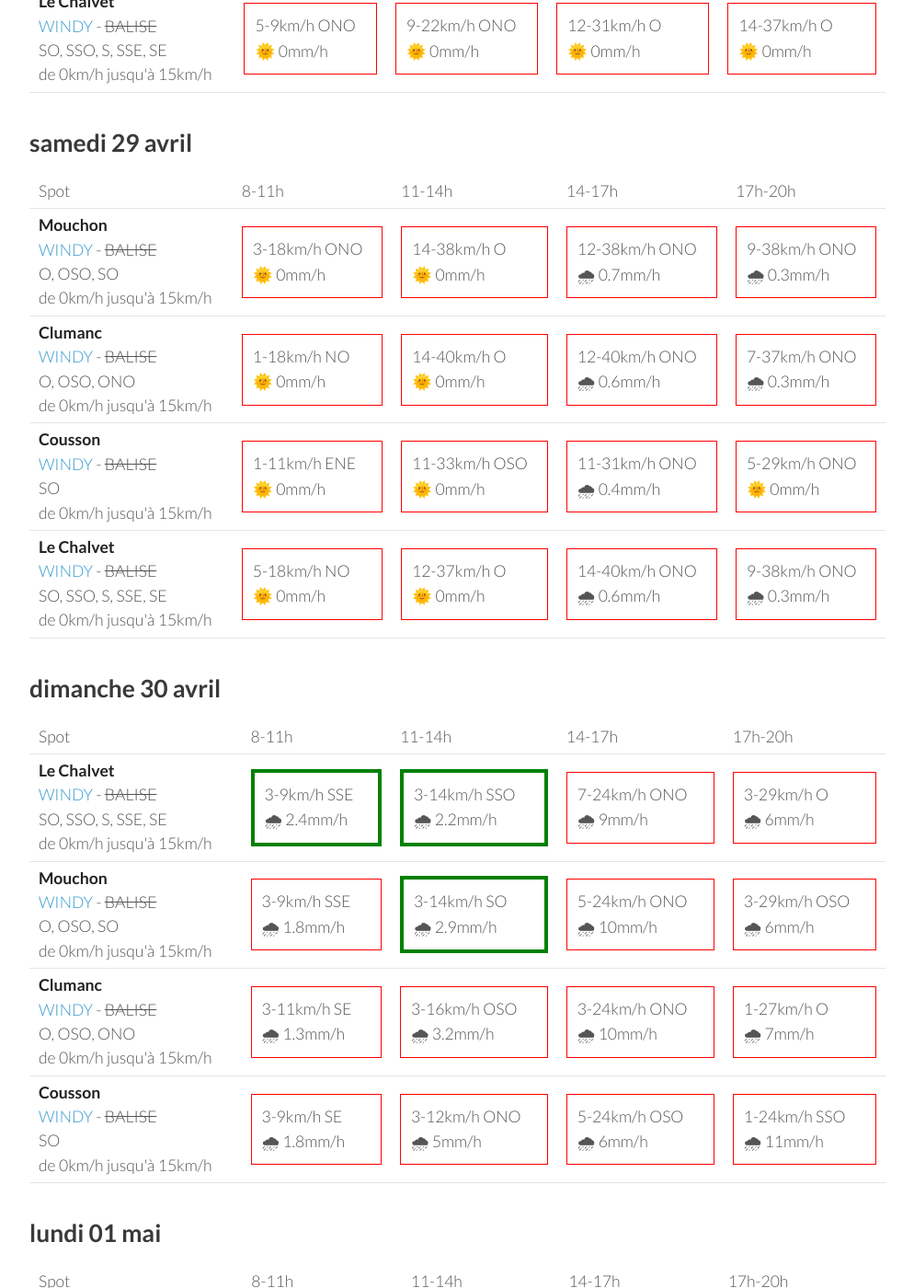
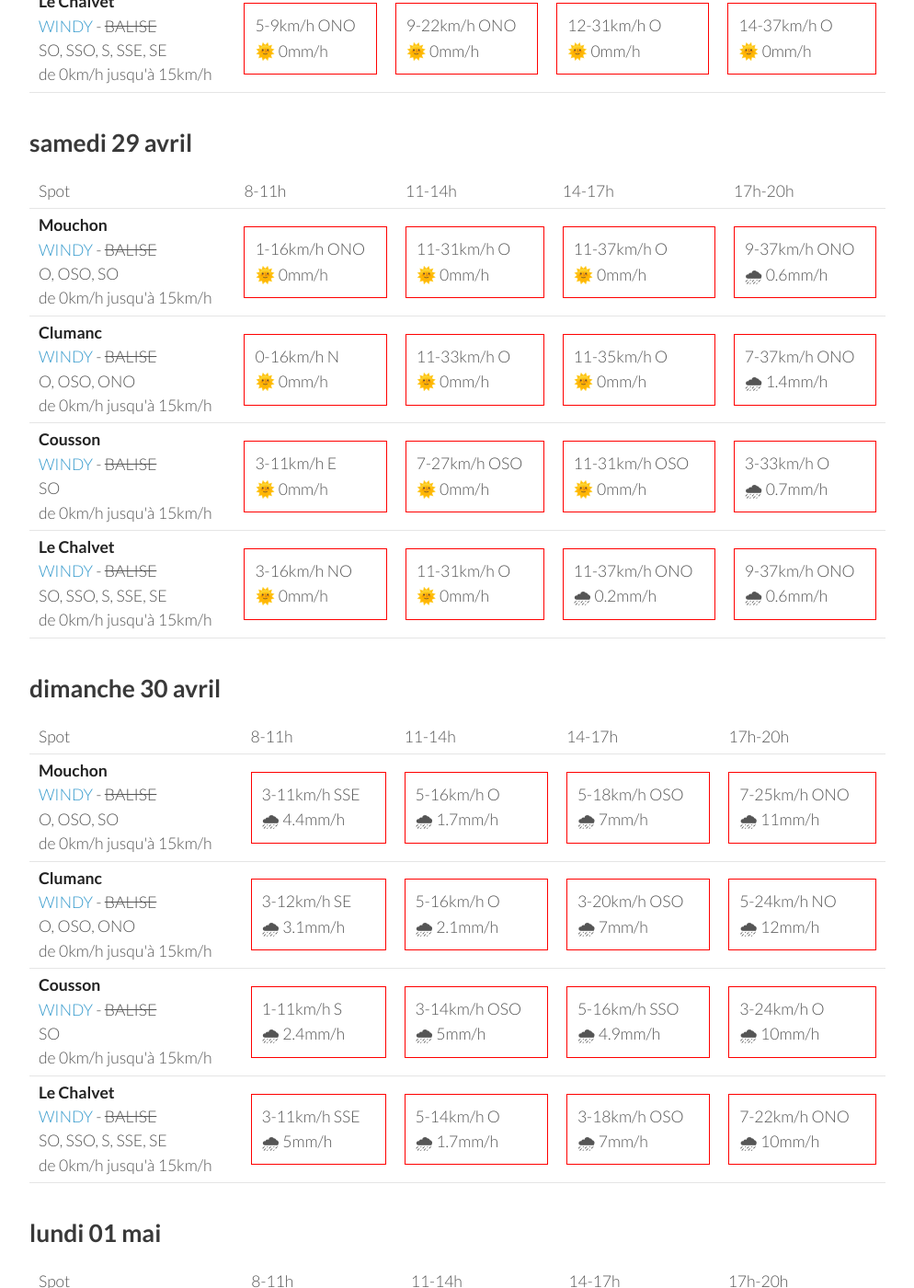
Before and after one commit to parapente-dans-le-nord/parapente-dans-le-nord.github.io, a Jekyll site: the page built from saint_andre.markdown, in a window 1280 px wide and 1400 px high, scrolled down 1325 px. Shown: the whole window at 92% size, without its empty margins (26-1020 px from the left). Built offline with Jekyll 4.4.1, drawn with Linux system fonts in a browser that asks for light colours; some of the changed text lies outside the part shown.

Commit message:
update index.markdown

```diff
--- a/saint_andre.markdown
+++ b/saint_andre.markdown
@@ -132,40 +132,40 @@ page mise à jour le jeudi 27 avril 13:36
 <tr>
         <td><strong>Mouchon</strong><br><a href="https://windy.com/43.992/6.424?43.878,6.425,10,m:eSuaglR">WINDY</a> - <span class="no-balise"> BALISE </span><br> <span class="vent-favorable">O, OSO, SO</span><br><span class="force-vent">de 0km/h jusqu'à 15km/h</span> </td>
 
-            <td><div class="not-flyable"><p>3-18km/h ONO</p><p>🌞 0mm/h</p></div></td>
-            <td><div class="not-flyable"><p>14-38km/h O</p><p>🌞 0mm/h</p></div></td>
-            <td><div class="not-flyable"><p>12-38km/h ONO</p><p>🌧 0.7mm/h</p></div></td>
-            <td><div class="not-flyable"><p>9-38km/h ONO</p><p>🌧 0.3mm/h</p></div></td>
+            <td><div class="not-flyable"><p>1-16km/h ONO</p><p>🌞 0mm/h</p></div></td>
+            <td><div class="not-flyable"><p>11-31km/h O</p><p>🌞 0mm/h</p></div></td>
+            <td><div class="not-flyable"><p>11-37km/h O</p><p>🌞 0mm/h</p></div></td>
+            <td><div class="not-flyable"><p>9-37km/h ONO</p><p>🌧 0.6mm/h</p></div></td>
 
 
     </tr>
 <tr>
         <td><strong>Clumanc</strong><br><a href="https://windy.com/44.027/6.402?43.914,6.403,10,m:eSxaglP">WINDY</a> - <span class="no-balise"> BALISE </span><br> <span class="vent-favorable">O, OSO, ONO</span><br><span class="force-vent">de 0km/h jusqu'à 15km/h</span> </td>
 
-            <td><div class="not-flyable"><p>1-18km/h NO</p><p>🌞 0mm/h</p></div></td>
-            <td><div class="not-flyable"><p>14-40km/h O</p><p>🌞 0mm/h</p></div></td>
-            <td><div class="not-flyable"><p>12-40km/h ONO</p><p>🌧 0.6mm/h</p></div></td>
-            <td><div class="not-flyable"><p>7-37km/h ONO</p><p>🌧 0.3mm/h</p></div></td>
+            <td><div class="not-flyable"><p>0-16km/h N</p><p>🌞 0mm/h</p></div></td>
+            <td><div class="not-flyable"><p>11-33km/h O</p><p>🌞 0mm/h</p></div></td>
+            <td><div class="not-flyable"><p>11-35km/h O</p><p>🌞 0mm/h</p></div></td>
+            <td><div class="not-flyable"><p>7-37km/h ONO</p><p>🌧 1.4mm/h</p></div></td>
 
 
     </tr>
 <tr>
         <td><strong>Cousson</strong><br><a href="https://windy.com/44.054/6.240?43.940,6.241,10,m:eSAaglz">WINDY</a> - <span class="no-balise"> BALISE </span><br> <span class="vent-favorable">SO</span><br><span class="force-vent">de 0km/h jusqu'à 15km/h</span> </td>
 
-            <td><div class="not-flyable"><p>1-11km/h ENE</p><p>🌞 0mm/h</p></div></td>
-            <td><div class="not-flyable"><p>11-33km/h OSO</p><p>🌞 0mm/h</p></div></td>
-            <td><div class="not-flyable"><p>11-31km/h ONO</p><p>🌧 0.4mm/h</p></div></td>
-            <td><div class="not-flyable"><p>5-29km/h ONO</p><p>🌞 0mm/h</p></div></td>
+            <td><div class="not-flyable"><p>3-11km/h E</p><p>🌞 0mm/h</p></div></td>
+            <td><div class="not-flyable"><p>7-27km/h OSO</p><p>🌞 0mm/h</p></div></td>
+            <td><div class="not-flyable"><p>11-31km/h OSO</p><p>🌞 0mm/h</p></div></td>
+            <td><div class="not-flyable"><p>3-33km/h O</p><p>🌧 0.7mm/h</p></div></td>
 
 
     </tr>
 <tr>
         <td><strong>Le Chalvet</strong><br><a href="https://windy.com/43.979/6.480?43.866,6.480,10,m:eSsaglX">WINDY</a> - <span class="no-balise"> BALISE </span><br> <span class="vent-favorable">SO, SSO, S, SSE, SE</span><br><span class="force-vent">de 0km/h jusqu'à 15km/h</span> </td>
 
-            <td><div class="not-flyable"><p>5-18km/h NO</p><p>🌞 0mm/h</p></div></td>
-            <td><div class="not-flyable"><p>12-37km/h O</p><p>🌞 0mm/h</p></div></td>
-            <td><div class="not-flyable"><p>14-40km/h ONO</p><p>🌧 0.6mm/h</p></div></td>
-            <td><div class="not-flyable"><p>9-38km/h ONO</p><p>🌧 0.3mm/h</p></div></td>
+            <td><div class="not-flyable"><p>3-16km/h NO</p><p>🌞 0mm/h</p></div></td>
+            <td><div class="not-flyable"><p>11-31km/h O</p><p>🌞 0mm/h</p></div></td>
+            <td><div class="not-flyable"><p>11-37km/h ONO</p><p>🌧 0.2mm/h</p></div></td>
+            <td><div class="not-flyable"><p>9-37km/h ONO</p><p>🌧 0.6mm/h</p></div></td>
 
 
     </tr>
@@ -186,42 +186,42 @@ page mise à jour le jeudi 27 avril 13:36
       <td>17h-20h</td>
     </tr>
 <tr>
-        <td><strong>Le Chalvet</strong><br><a href="https://windy.com/43.979/6.480?43.866,6.480,10,m:eSsaglX">WINDY</a> - <span class="no-balise"> BALISE </span><br> <span class="vent-favorable">SO, SSO, S, SSE, SE</span><br><span class="force-vent">de 0km/h jusqu'à 15km/h</span> </td>
-
-            <td><div class="flyable"><p>3-9km/h SSE</p><p>🌧 2.4mm/h</p></div></td>
-            <td><div class="flyable"><p>3-14km/h SSO</p><p>🌧 2.2mm/h</p></div></td>
-            <td><div class="not-flyable"><p>7-24km/h ONO</p><p>🌧 9mm/h</p></div></td>
-            <td><div class="not-flyable"><p>3-29km/h O</p><p>🌧 6mm/h</p></div></td>
-
-
-    </tr>
-<tr>
         <td><strong>Mouchon</strong><br><a href="https://windy.com/43.992/6.424?43.878,6.425,10,m:eSuaglR">WINDY</a> - <span class="no-balise"> BALISE </span><br> <span class="vent-favorable">O, OSO, SO</span><br><span class="force-vent">de 0km/h jusqu'à 15km/h</span> </td>
 
-            <td><div class="not-flyable"><p>3-9km/h SSE</p><p>🌧 1.8mm/h</p></div></td>
-            <td><div class="flyable"><p>3-14km/h SO</p><p>🌧 2.9mm/h</p></div></td>
-            <td><div class="not-flyable"><p>5-24km/h ONO</p><p>🌧 10mm/h</p></div></td>
-            <td><div class="not-flyable"><p>3-29km/h OSO</p><p>🌧 6mm/h</p></div></td>
+            <td><div class="not-flyable"><p>3-11km/h SSE</p><p>🌧 4.4mm/h</p></div></td>
+            <td><div class="not-flyable"><p>5-16km/h O</p><p>🌧 1.7mm/h</p></div></td>
+            <td><div class="not-flyable"><p>5-18km/h OSO</p><p>🌧 7mm/h</p></div></td>
+            <td><div class="not-flyable"><p>7-25km/h ONO</p><p>🌧 11mm/h</p></div></td>
 
 
     </tr>
 <tr>
         <td><strong>Clumanc</strong><br><a href="https://windy.com/44.027/6.402?43.914,6.403,10,m:eSxaglP">WINDY</a> - <span class="no-balise"> BALISE </span><br> <span class="vent-favorable">O, OSO, ONO</span><br><span class="force-vent">de 0km/h jusqu'à 15km/h</span> </td>
 
-            <td><div class="not-flyable"><p>3-11km/h SE</p><p>🌧 1.3mm/h</p></div></td>
-            <td><div class="not-flyable"><p>3-16km/h OSO</p><p>🌧 3.2mm/h</p></div></td>
-            <td><div class="not-flyable"><p>3-24km/h ONO</p><p>🌧 10mm/h</p></div></td>
-            <td><div class="not-flyable"><p>1-27km/h O</p><p>🌧 7mm/h</p></div></td>
+            <td><div class="not-flyable"><p>3-12km/h SE</p><p>🌧 3.1mm/h</p></div></td>
+            <td><div class="not-flyable"><p>5-16km/h O</p><p>🌧 2.1mm/h</p></div></td>
+            <td><div class="not-flyable"><p>3-20km/h OSO</p><p>🌧 7mm/h</p></div></td>
+            <td><div class="not-flyable"><p>5-24km/h NO</p><p>🌧 12mm/h</p></div></td>
 
 
     </tr>
 <tr>
         <td><strong>Cousson</strong><br><a href="https://windy.com/44.054/6.240?43.940,6.241,10,m:eSAaglz">WINDY</a> - <span class="no-balise"> BALISE </span><br> <span class="vent-favorable">SO</span><br><span class="force-vent">de 0km/h jusqu'à 15km/h</span> </td>
 
-            <td><div class="not-flyable"><p>3-9km/h SE</p><p>🌧 1.8mm/h</p></div></td>
-            <td><div class="not-flyable"><p>3-12km/h ONO</p><p>🌧 5mm/h</p></div></td>
-            <td><div class="not-flyable"><p>5-24km/h OSO</p><p>🌧 6mm/h</p></div></td>
-            <td><div class="not-flyable"><p>1-24km/h SSO</p><p>🌧 11mm/h</p></div></td>
+            <td><div class="not-flyable"><p>1-11km/h S</p><p>🌧 2.4mm/h</p></div></td>
+            <td><div class="not-flyable"><p>3-14km/h OSO</p><p>🌧 5mm/h</p></div></td>
+            <td><div class="not-flyable"><p>5-16km/h SSO</p><p>🌧 4.9mm/h</p></div></td>
+            <td><div class="not-flyable"><p>3-24km/h O</p><p>🌧 10mm/h</p></div></td>
+
+
+    </tr>
+<tr>
+        <td><strong>Le Chalvet</strong><br><a href="https://windy.com/43.979/6.480?43.866,6.480,10,m:eSsaglX">WINDY</a> - <span class="no-balise"> BALISE </span><br> <span class="vent-favorable">SO, SSO, S, SSE, SE</span><br><span class="force-vent">de 0km/h jusqu'à 15km/h</span> </td>
+
+            <td><div class="not-flyable"><p>3-11km/h SSE</p><p>🌧 5mm/h</p></div></td>
+            <td><div class="not-flyable"><p>5-14km/h O</p><p>🌧 1.7mm/h</p></div></td>
+            <td><div class="not-flyable"><p>3-18km/h OSO</p><p>🌧 7mm/h</p></div></td>
+            <td><div class="not-flyable"><p>7-22km/h ONO</p><p>🌧 10mm/h</p></div></td>
 
 
     </tr>
```
Also changed, not shown: other parts of saint_andre.markdown (+1 -1 lines).
